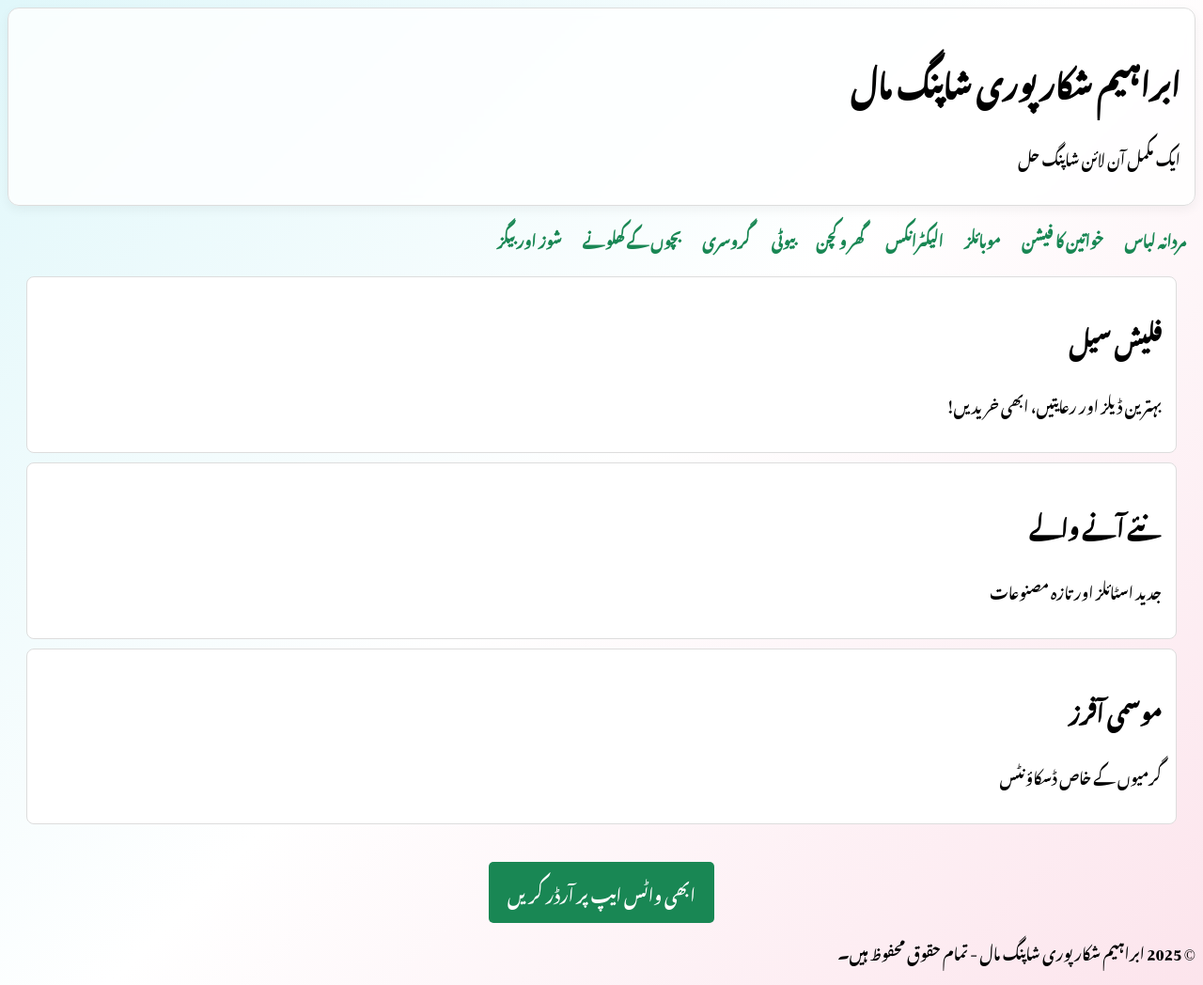
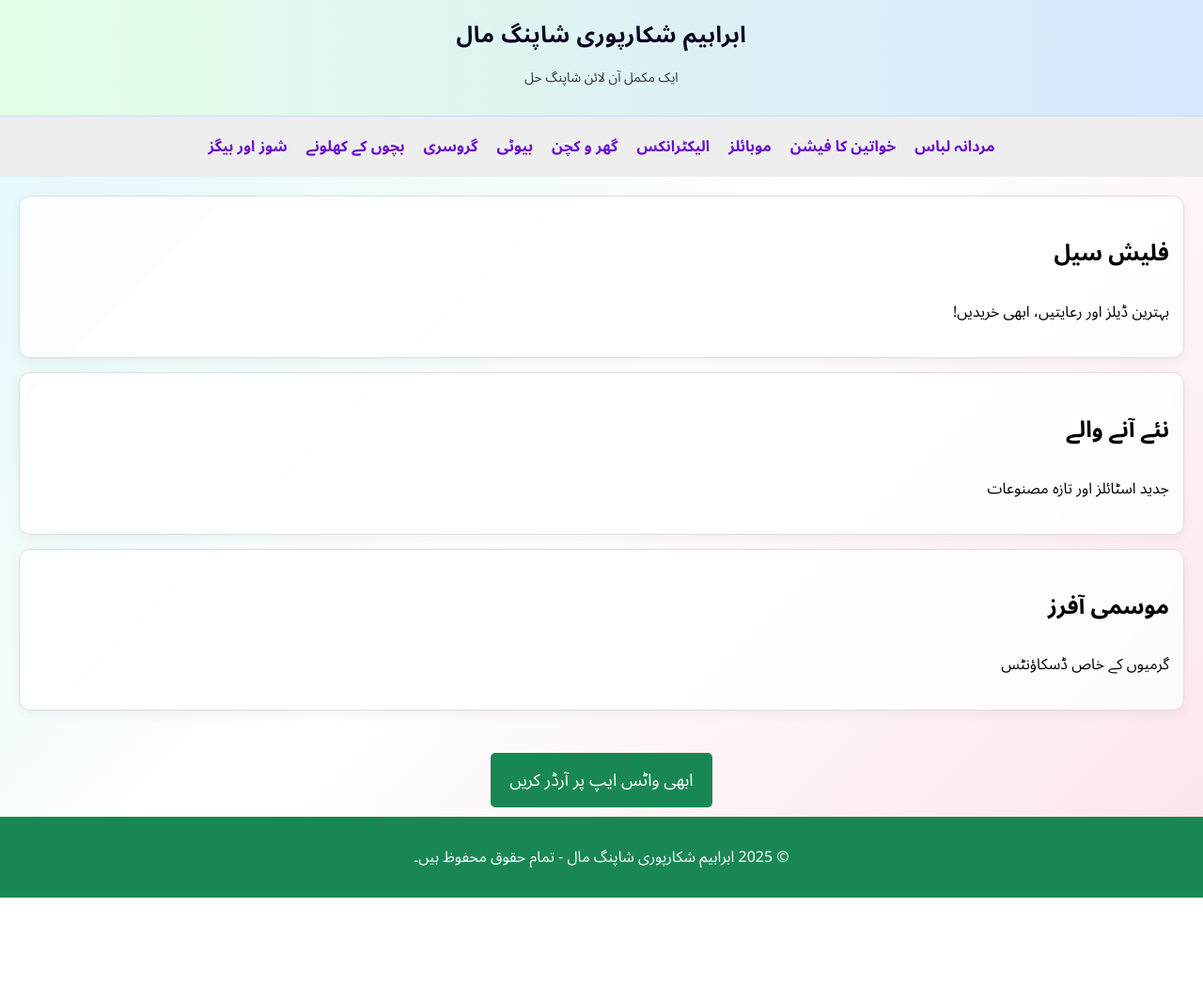
Before and after one commit to ibrahim359/Shikarpur-Shopping-Mall2, a plain HTML site: page index.html in a window 1280 px wide. Shown: the whole page at 94% size. After the commit the page ends 955 px from the top, so only its background shows below. Drawn offline with Linux system fonts and the light colour scheme; a web font is replaced by a local one.

Commit message:
Update index.html

```diff
--- a/index.html
+++ b/index.html
@@ -4,31 +4,36 @@
   <meta charset="UTF-8">
   <meta name="viewport" content="width=device-width, initial-scale=1.0">
   <title>Ibrahim Shikarpuri Shopping Mall</title>
-  <link href="https://fonts.googleapis.com/css2?family=Noto+Nastaliq+Urdu&display=swap" rel="stylesheet">
+  <link href="https://fonts.googleapis.com/css2?family=Noto+Sans+Arabic:wght@400;600;700&display=swap" rel="stylesheet">
   <style>
     body {
-      font-family: 'Noto Nastaliq Urdu', serif;
-     background: linear-gradient(135deg, #e0f7fa, #ffffff, #fce4ec); /* Trendy soft blue-pink fade */
-
-
+      font-family: 'Noto Sans Arabic', sans-serif;
+      background: linear-gradient(135deg, #e0f7fa, #ffffff, #fce4ec);
+      margin: 0;
       padding: 0;
       direction: rtl;
     }
     header {
-      background: rgba(255, 255, 255, 0.8);
-backdrop-filter: blur(5px);
-border: 1px solid #ddd;
-border-radius: 12px;
-box-shadow: 0 4px 12px rgba(0, 0, 0, 0.05);
-padding: 15px;
-margin-bottom: 15px;
-transition: transform 0.3s ease;
-}
-.category:hover {
-  transform: translateY(-5px);
-}
-
+      background: linear-gradient(90deg, #e3ffe7, #d9e7ff);
+      color: #0a0a23;
+      padding: 12px 20px;
       text-align: center;
+      font-family: 'Noto Sans Arabic', sans-serif;
+      box-shadow: 0 2px 8px rgba(0, 0, 0, 0.1);
+      border-bottom: 1px solid #c0e0ff;
+      transition: all 0.3s ease;
+    }
+    header h1 {
+      font-size: 24px;
+      font-weight: 700;
+      letter-spacing: 0.5px;
+      margin: 0;
+      text-shadow: 1px 1px 1px rgba(255,255,255,0.6);
+    }
+    header p {
+      font-size: 14px;
+      color: #333;
+      margin-top: 5px;
     }
     nav {
       display: flex;
@@ -40,18 +45,29 @@ transition: transform 0.3s ease;
     nav a {
       margin: 5px 10px;
       text-decoration: none;
-      color: #198754;
+      color: #6a11cb;
       font-weight: bold;
+      transition: color 0.3s ease;
+    }
+    nav a:hover {
+      color: #2575fc;
+      text-decoration: underline;
     }
     .container {
       padding: 20px;
     }
     .category {
-      background-color: white;
+      background: rgba(255, 255, 255, 0.8);
+      backdrop-filter: blur(5px);
       border: 1px solid #ddd;
+      border-radius: 12px;
+      box-shadow: 0 4px 12px rgba(0, 0, 0, 0.05);
       padding: 15px;
-      margin-bottom: 10px;
-      border-radius: 8px;
+      margin-bottom: 15px;
+      transition: transform 0.3s ease;
+    }
+    .category:hover {
+      transform: translateY(-5px);
     }
     .cta {
       text-align: center;
@@ -66,31 +82,11 @@ transition: transform 0.3s ease;
       font-size: 18px;
     }
     footer {
-      header {
-  background: linear-gradient(90deg, #e3ffe7, #d9e7ff); /* soft pastel gradient */
-  color: #0a0a23;
-  padding: 12px 20px;
-  text-align: center;
-  font-family: 'Noto Sans Arabic', sans-serif;
-  box-shadow: 0 2px 8px rgba(0, 0, 0, 0.1);
-  border-bottom: 1px solid #c0e0ff;
-  transition: all 0.3s ease;
-}
-header h1 {
-  font-size: 24px;
-  font-weight: 700;
-  letter-spacing: 0.5px;
-  margin: 0;
-  text-shadow: 1px 1px 1px rgba(255,255,255,0.6);
-}
-header p {
-  font-size: 14px;
-  color: #333;
-  margin-top: 5px;
-}
-
-
-
+      background-color: #198754;
+      color: white;
+      text-align: center;
+      padding: 10px;
+    }
   </style>
 </head>
 <body>
```
